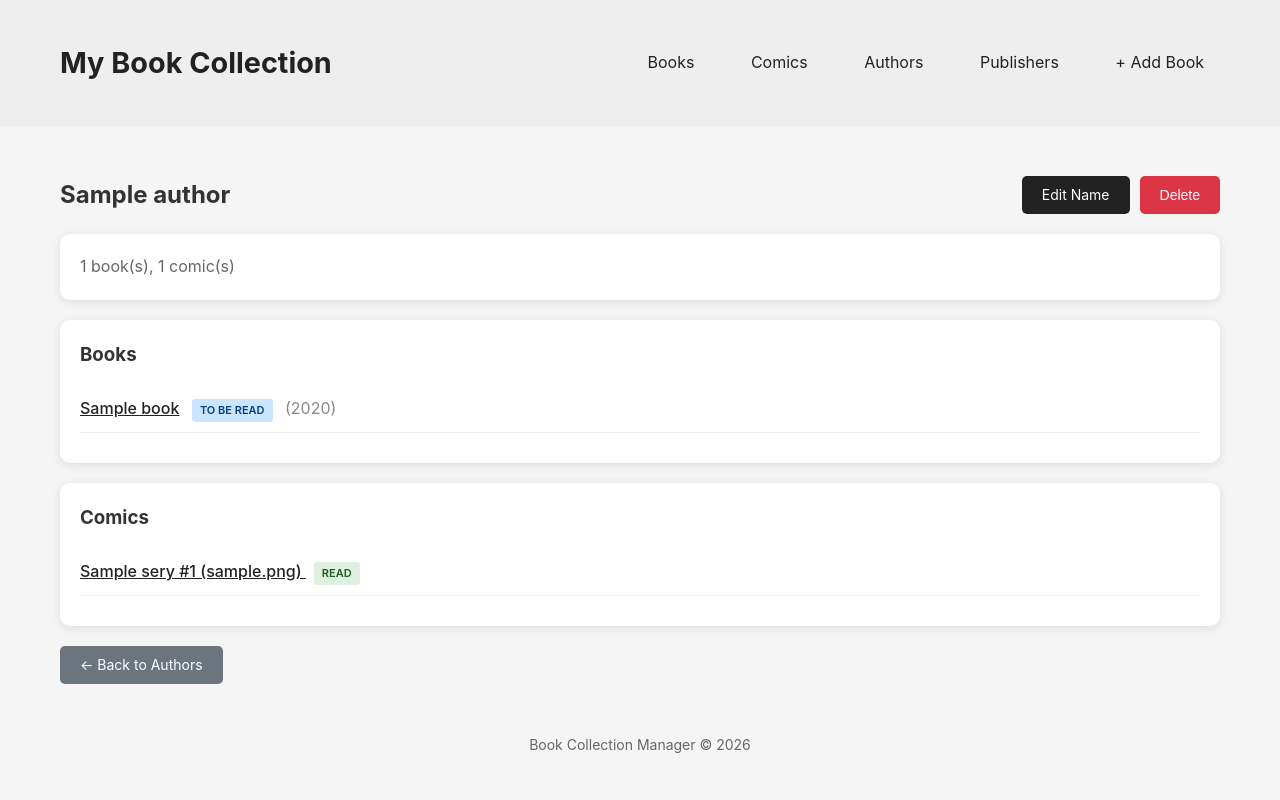
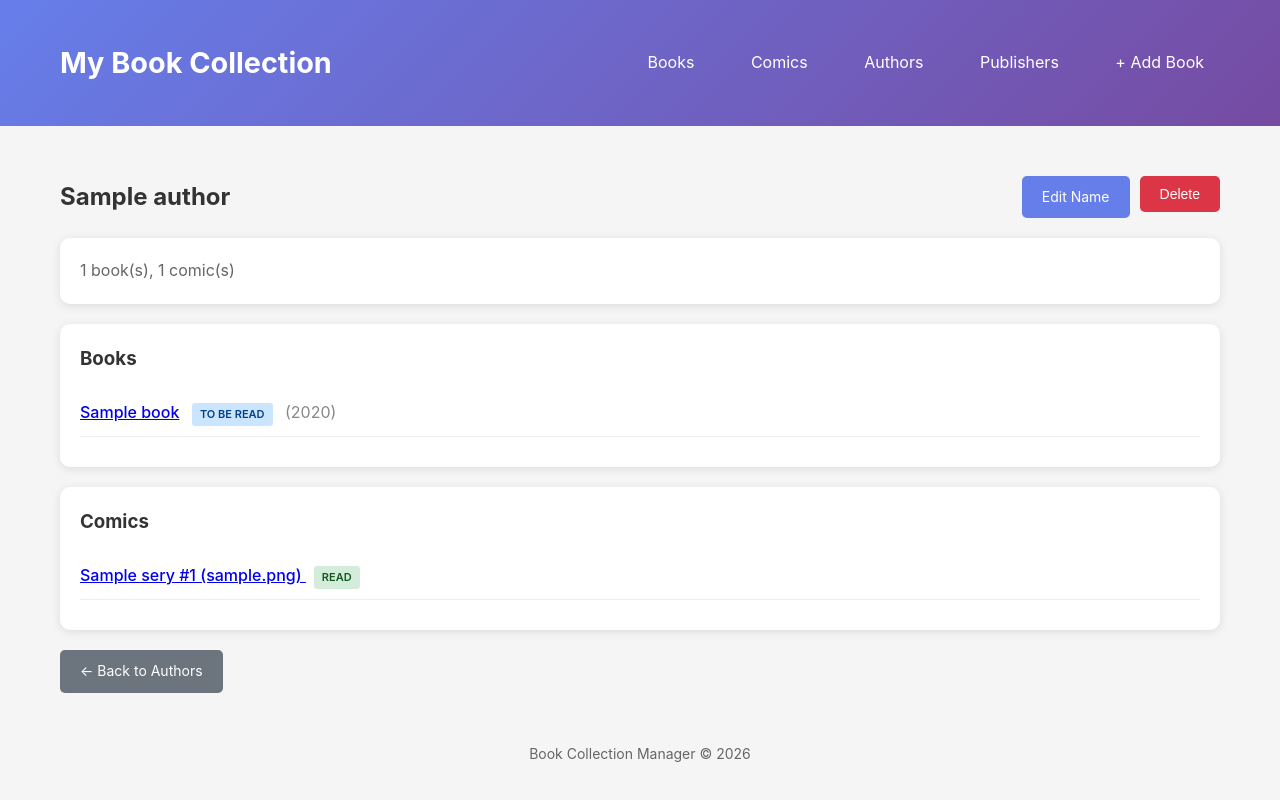
Before and after one commit to LucasRuff/book-collection-webapp, a Flask app: page /author/1 in a window 1280 px wide. Run offline with Flask 3, Linux system fonts and the light colour scheme; tables that the repository leaves empty hold one stand-in row (values such as "Sample post").

Commit message:
Changed some color theme stuff and updated README to add instructions for running server as a systemd service

```diff
--- a/templates/base.html
+++ b/templates/base.html
@@ -18,14 +18,6 @@
             line-height: 1.6;
         }
 
-        a {
-            color: #222;
-        }
-
-        a:hover {
-            color: #000;
-        }
-
         .container {
             max-width: 1200px;
             margin: 0 auto;
@@ -33,8 +25,8 @@
         }
 
         header {
-            background: #eeeeee;
-            color: #222;
+            background: linear-gradient(135deg, #667eea 0%, #764ba2 100%);
+            color: white;
             padding: 20px 0;
             margin-bottom: 30px;
         }
@@ -50,7 +42,7 @@
         }
 
         nav a {
-            color: #222;
+            color: white;
             text-decoration: none;
             margin-left: 20px;
             padding: 8px 16px;
@@ -63,27 +55,23 @@
         }
 
         .btn {
-            display: inline-flex;
-            align-items: center;
-            justify-content: center;
+            display: inline-block;
             padding: 10px 20px;
             border: none;
             border-radius: 5px;
             cursor: pointer;
             text-decoration: none;
             font-size: 14px;
-            min-height: 38px;
-            line-height: 1;
             transition: all 0.3s;
         }
 
         .btn-primary {
-            background: #222;
+            background: #667eea;
             color: white;
         }
 
         .btn-primary:hover {
-            background: #000;
+            background: #5a6fd6;
         }
 
         .btn-secondary {
@@ -324,8 +309,8 @@
 
         /* Reading status badges */
         .badge-status-read {
-            background: #dff0e1;
-            color: #1b5e20;
+            background: #d4edda;
+            color: #155724;
         }
 
         .badge-status-to_read {
```
Also changed, not shown: other parts of templates/base.html (+20 -51 lines), README.md.
